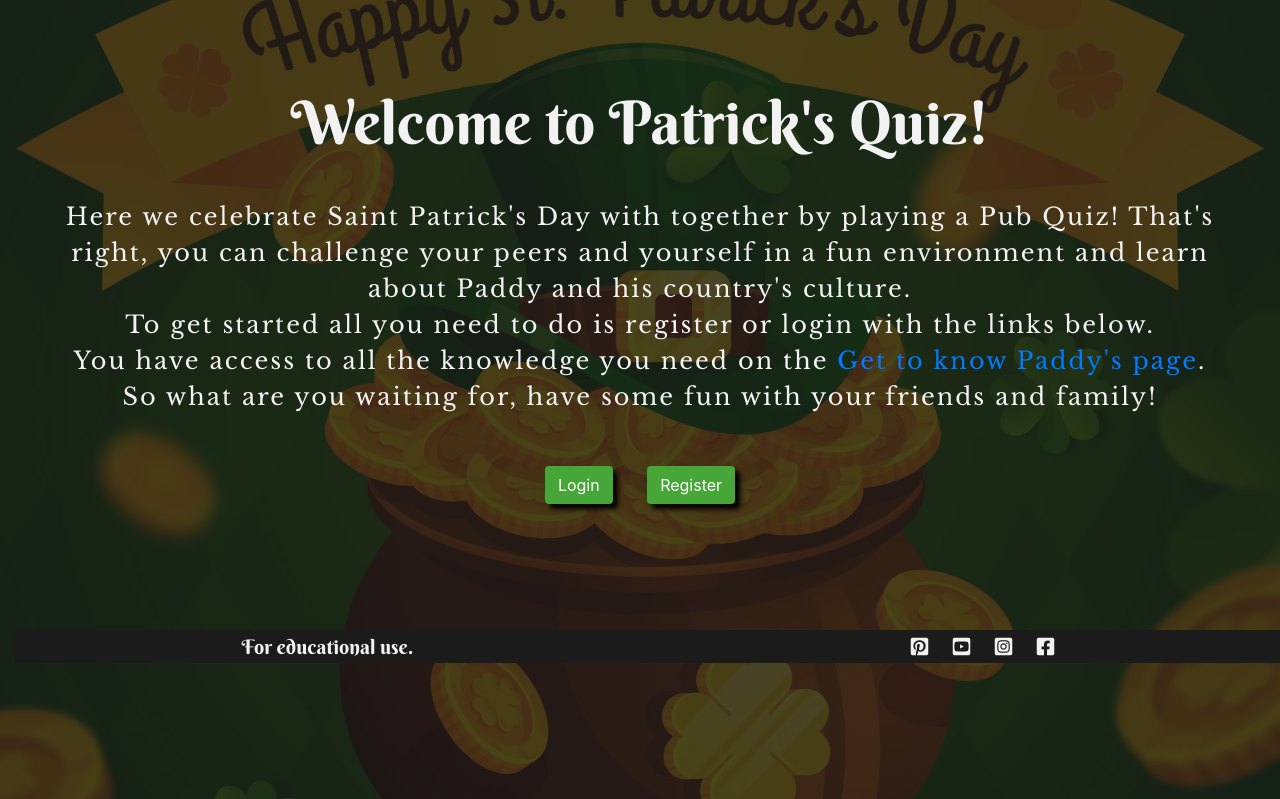
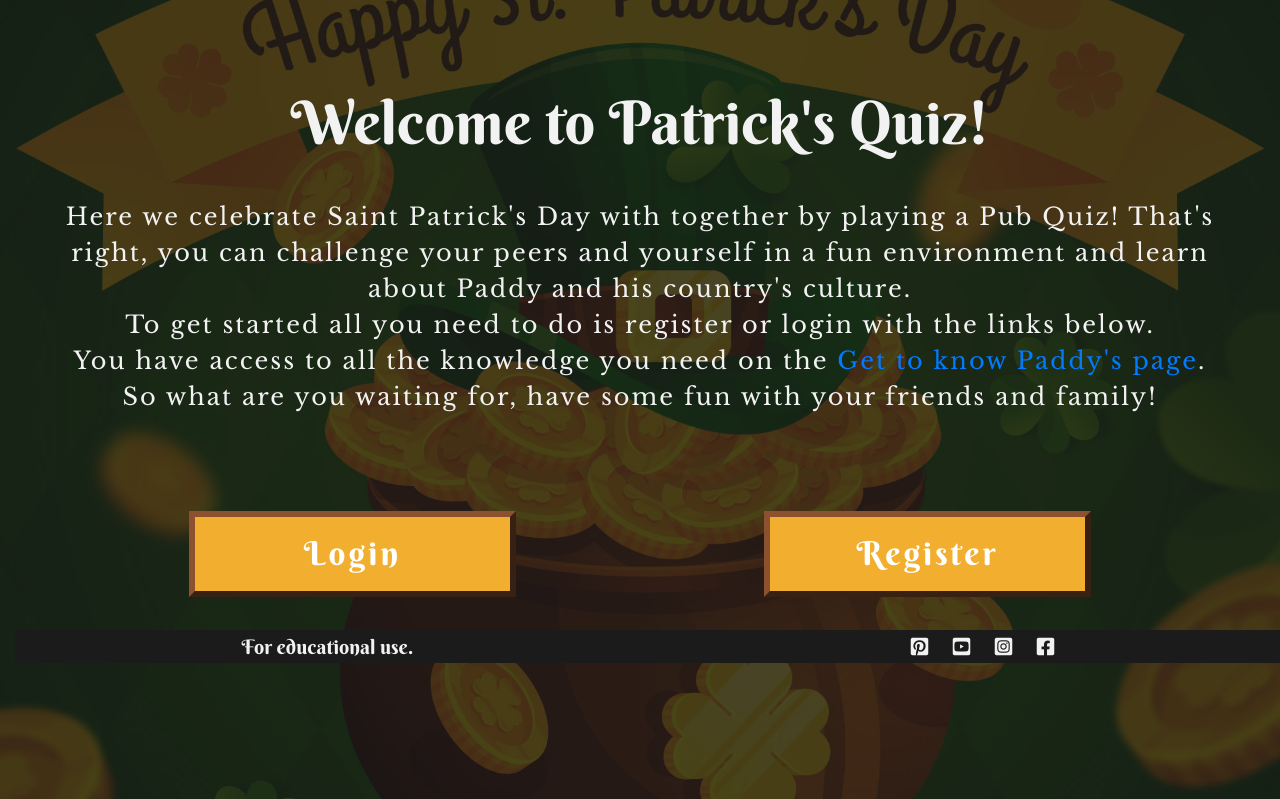
Before and after one commit to kairosity/hackpack-patricks-quiz, a Flask app: page / in a window 1280 px wide. Shown: the part 137-936 px from the top of the page. Run offline with Flask 2, Linux system fonts and the light colour scheme; some libraries are stand-ins or nearby versions.

Commit message:
styling adjustment

```diff
--- a/static/css/style.css
+++ b/static/css/style.css
@@ -139,10 +139,19 @@ h4.flashmsg {
     margin: 30px;
     padding: 12px;
     width: 60%;
+    -webkit-user-select: none;
+    -khtml-user-select: none;
+    -moz-user-select: none;
+    -ms-user-select: none;
+    user-select: none;
+    color: white;
 }
 
-.home-button a {
-    color: #f2f2f2;
+.home-button:hover {
+    box-shadow: 0px 0px 20px gold;
+    transition: box-shadow 0.4s ease-in-out;
+    text-decoration: none;
+    color: white;
 }
 
 #battle_name {
--- a/templates/create_battle.html
+++ b/templates/create_battle.html
@@ -29,8 +29,8 @@
                     </div>
                 </div>
                 <div class="row center">
-                    <div class="input-field col s12">
-                        <button type="submit" class="btn btn-patrick">Create</button>
+                    <div class="col s12">
+                        <a type="submit" class="home-button">Create</a>
                     </div>
                 </div>
             </form>
--- a/templates/index.html
+++ b/templates/index.html
@@ -24,14 +24,10 @@
     {% if session["user"] %}
     <div class="row home-button-section">
         <div class="col-12 col-md-6 d-flex justify-content-center">
-            <div class="home-button">
-                <a href="{{url_for('create_battle')}}">Create a Battle!</a>
-            </div>
+                <a href="{{url_for('create_battle')}}" type="button" class="home-button">Create a Battle!</a>
         </div>
         <div class="col-12 col-md-6 d-flex justify-content-center">
-            <div class="home-button">
-                <a href="{{url_for('join_battle')}}">Join a Battle</a>
-            </div>
+                <a href="{{url_for('join_battle')}}" type="button" class="home-button">Join a Battle</a>
         </div>
     </div>
 </section>
@@ -41,14 +37,14 @@
 
 {% else %}
 
-    <section class="container-fluid">
-        <div class="row">
-        <div class="col-12 center">
-            <a href="{{url_for('login')}}" id="login-button" class="btn btn-index btn-patrick" type="button">Login</a>
-            <a href="{{url_for('register')}}" id="register-button" class="btn btn-index btn-patrick" type="button">Register</a>
+    <div class="row home-button-section">
+        <div class="col-12 col-md-6 d-flex justify-content-center">
+            <a href="{{url_for('login')}}" type="button" class="home-button">Login</a>
         </div>
+        <div class="col-12 col-md-6 d-flex justify-content-center">
+            <a href="{{url_for('register')}}" type="button" class="home-button">Register</a>
         </div>
-    </section>
+    </div>
 
 {% endif %}
 
```
